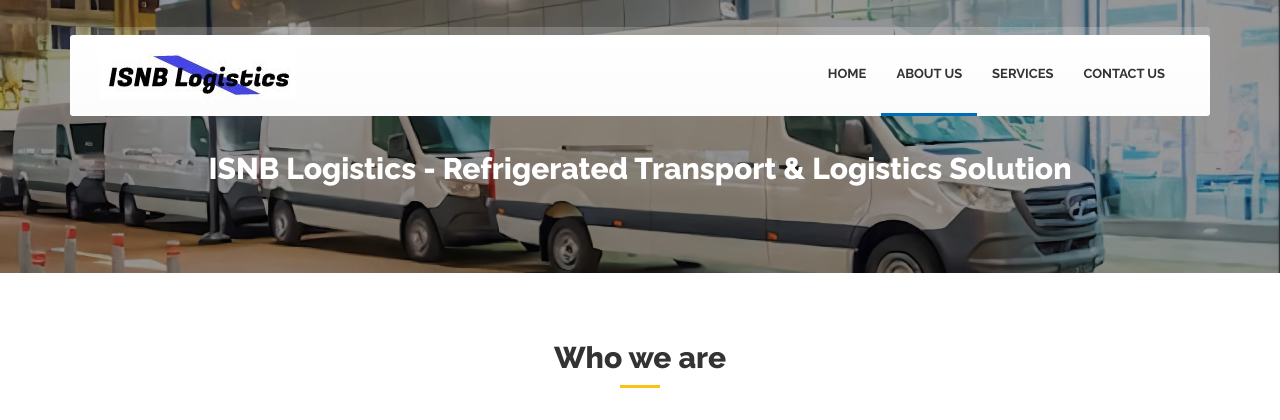
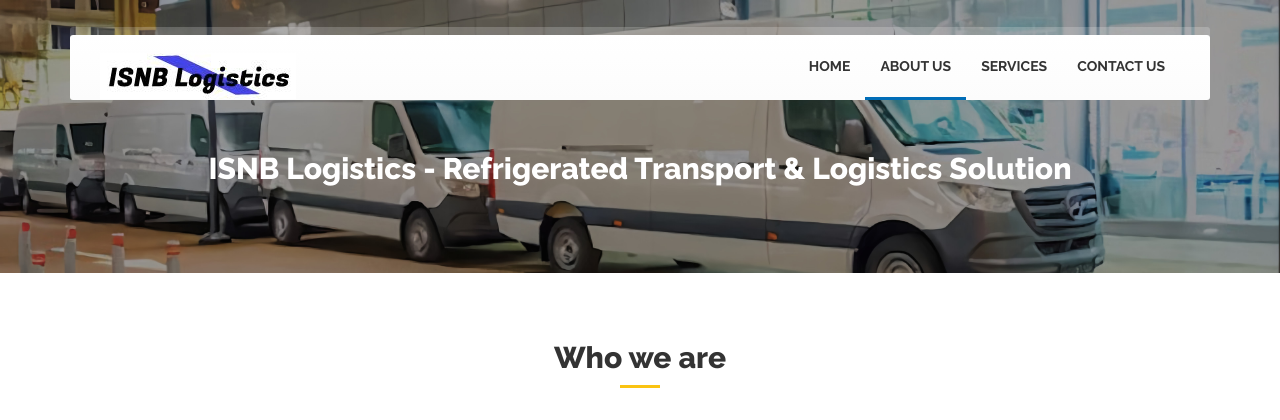
Before and after one commit to pulkit0795/ISNB-livePreview, a PHP site: page /about.html in a window 1280 px wide. Shown: the top 420 px of the page. Run offline with PHP 8.4, Linux system fonts and the light colour scheme.

Commit message:
Add files via upload

```diff
--- a/css/style.css
+++ b/css/style.css
@@ -554,7 +554,7 @@ a.download-link span i {
 }
 
 .navbar {
-    min-height: 80px;
+    min-height: 40px;
     margin-bottom: 0;
 }
 
@@ -572,9 +572,9 @@ a.download-link span i {
 }
 
 .navbar-nav>li>a {
-    line-height: 48px;
+    line-height: 32px;
     font-family: 'Raleway', 'Open Sans', Arial, sans-serif;
-    font-size: 13px;
+    font-size: 14px;
     font-weight: 700;
     color: #333;
     text-transform: uppercase;
@@ -872,7 +872,8 @@ a.download-link span i {
 }
 
 .header-wrapper.dark .navbar-default .navbar-nav>li>a {
-    color: #fff;
+    /*color: #fff;*/
+    color: transparent;
 }
 
 .header-wrapper.dark .dropdown-menu {
```
